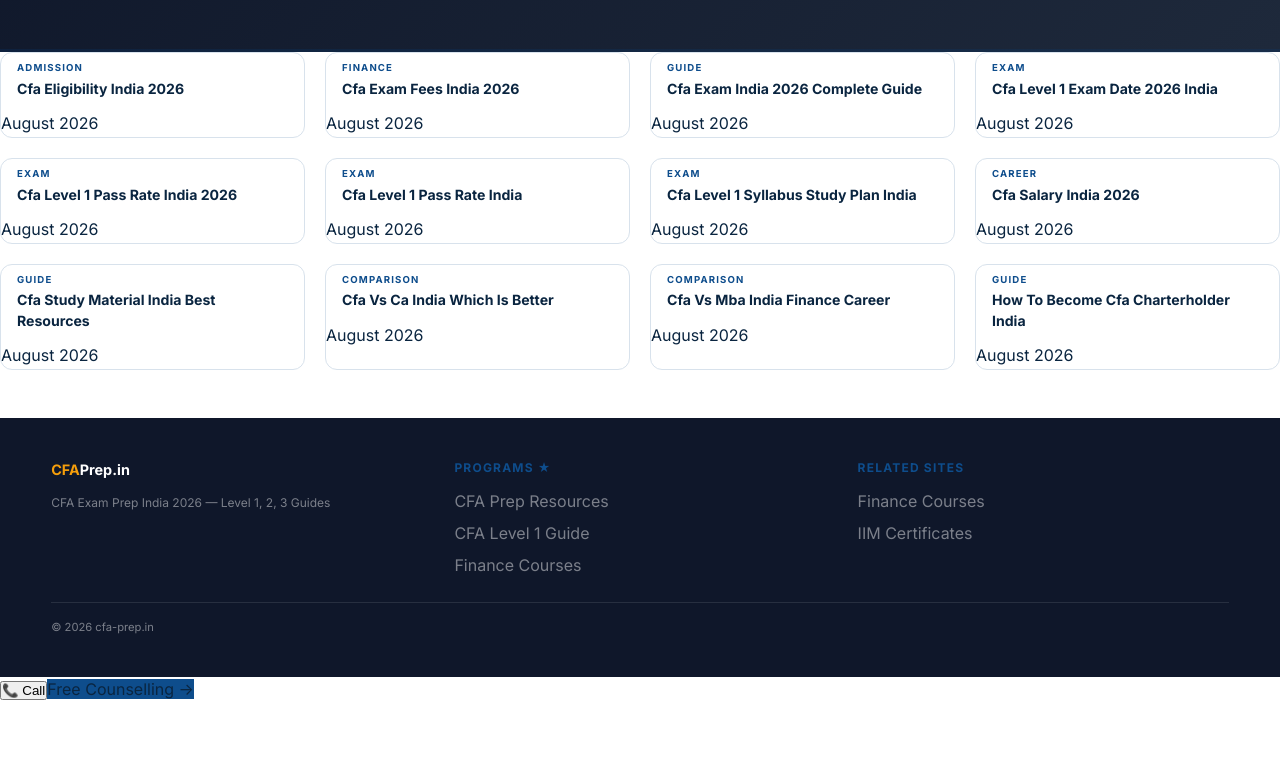
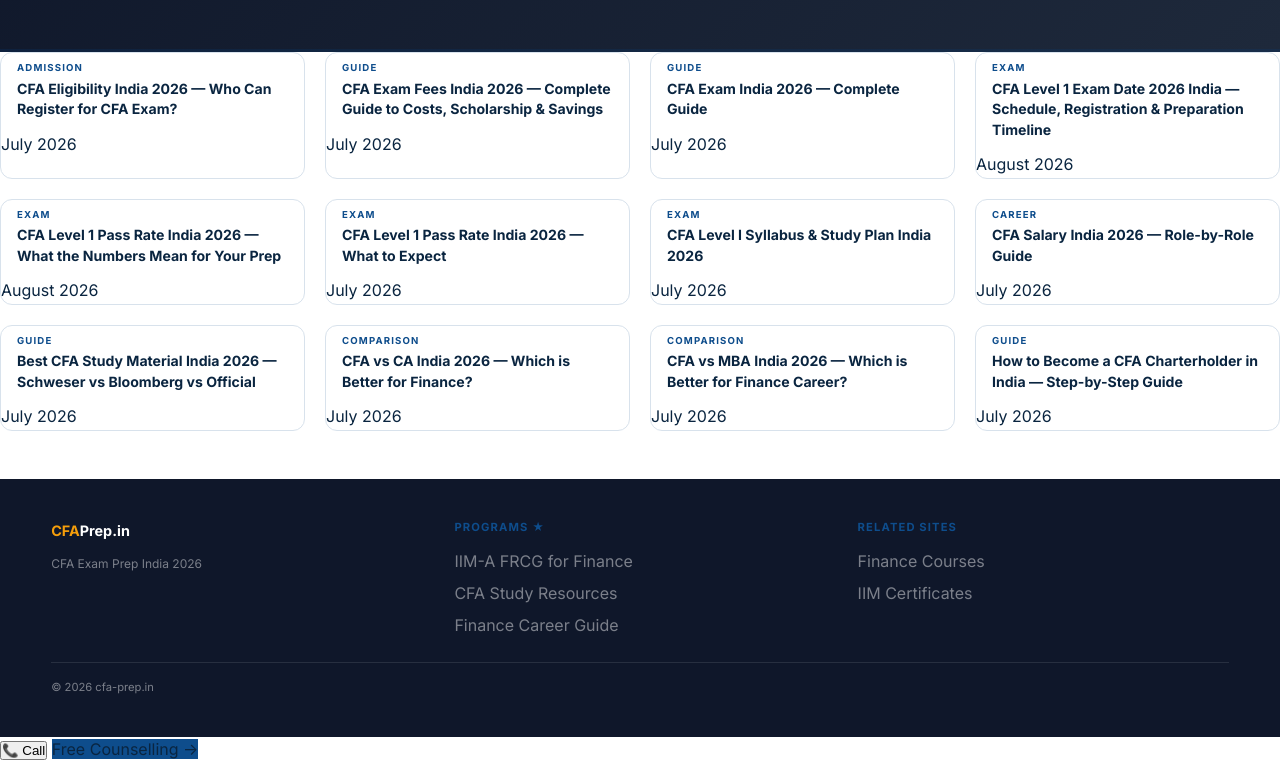
Before and after one commit to durgeshkekare-gif/cfa-prep-in, a website: page blog/index.html in a window 1280 px wide. Shown: the part 257-1020 px from the top of the page. Before the commit the page ends 960 px from the top, so only its background shows below. Drawn offline with Linux system fonts and the light colour scheme.

Commit message:
fix: blog index — real titles, real publish dates (no more hardcoded August 2026)

```diff
--- a/blog/index.html
+++ b/blog/index.html
@@ -1,7 +1,10 @@
-<!DOCTYPE html><html lang="en"><head>
+<!DOCTYPE html>
+<html lang="en">
+<head>
 <meta charset="UTF-8"><link rel="icon" href="/favicon.ico">
-<meta name="viewport" content="width=device-width,initial-scale=1.0"><meta name="robots" content="index,follow">
-<meta name="description" content="Complete CFA exam preparation guide India 2026. Level 1 exam dates, pass rates, study plan and resources for Indian candidates.">
+<meta name="viewport" content="width=device-width,initial-scale=1.0">
+<meta name="robots" content="index,follow">
+<meta name="description" content="Complete CFA exam preparation guide India 2026. Level 1, 2, 3 guides, study plan and resources.">
 <title>Blog — 12 Guides | cfa-prep.in</title>
 <link rel="canonical" href="https://cfa-prep.in/blog">
 <script async src="https://www.googletagmanager.com/gtag/js?id=G-B7D9K7Q5TM"></script>
@@ -9,35 +12,152 @@
 <link rel="preconnect" href="https://fonts.googleapis.com">
 <link href="https://fonts.googleapis.com/css2?family=Sora:wght@400;600;700;800&family=Inter:wght@300;400;500;600;700&display=swap" rel="stylesheet">
 <link rel="stylesheet" href="/assets/style.css?v=11">
-</head><body>
-<nav class="nav"><a href="/" class="nav-logo"><span style='color:#F59E0B'>CFA</span>Prep.in</a><ul class="nav-links"><li><a href="/study-plan/">Study Plan</a></li><li><a href="/resources/">Resources</a></li><li><a href="/blog/">Blog</a></li></ul><a href="/apply.html" class="nav-cta">Free Counselling</a><button class="nav-ham">&#9776;</button></nav>
+</head>
+<body>
+<nav class="nav">
+  <a href="/" class="nav-logo"><span style='color:#F59E0B'>CFA</span>Prep.in</a>
+  <ul class="nav-links"><li><a href='/study-plan/'>Study Plan</a></li><li><a href='/resources/'>Resources</a></li><li><a href='/blog/'>Blog</a></li></ul>
+  <a href="/apply.html" class="nav-cta">Free Counselling</a>
+  <button class="nav-ham">&#9776;</button>
+</nav>
 <div style="background:linear-gradient(135deg,#0F172A,#1E293B);padding:52px 4%;text-align:center;border-bottom:3px solid #0E4D8C33;">
-  <span style="font-size:.63rem;font-weight:700;letter-spacing:.16em;text-transform:uppercase;color:#0E4D8C;display:block;margin-bottom:.5rem;">12 articles · Updated August 2026</span>
+  <span style="font-size:.63rem;font-weight:700;letter-spacing:.16em;text-transform:uppercase;color:#0E4D8C;display:block;margin-bottom:.5rem;">12 articles · Updated July 2026</span>
   <h1 style="font-family:Sora,sans-serif;font-size:clamp(1.75rem,3.5vw,2.4rem);font-weight:800;color:#fff;letter-spacing:-.03em;margin-bottom:.5rem;">Guides &amp; Reviews</h1>
   <p style="font-size:.875rem;color:rgba(255,255,255,.45);max-width:520px;margin:.5rem auto 0;">Program reviews, comparisons, career guides and salary insights for professionals in India.</p>
 </div>
 <div class="blog-grid">
-<a href="/blog/cfa-eligibility-india-2026" class="blog-card"><div class="blog-card-bar" style="background:#0E4D8C;"></div><div class="blog-card-head"><span class="blog-card-cat" style="color:#0E4D8C;">Admission</span></div><div class="blog-card-body"><div class="blog-card-title">Cfa Eligibility India 2026</div><div class="blog-card-date">August 2026</div></div></a>
-<a href="/blog/cfa-exam-fees-india-2026" class="blog-card"><div class="blog-card-bar" style="background:#0E4D8C;"></div><div class="blog-card-head"><span class="blog-card-cat" style="color:#0E4D8C;">Finance</span></div><div class="blog-card-body"><div class="blog-card-title">Cfa Exam Fees India 2026</div><div class="blog-card-date">August 2026</div></div></a>
-<a href="/blog/cfa-exam-india-2026-complete-guide" class="blog-card"><div class="blog-card-bar" style="background:#0E4D8C;"></div><div class="blog-card-head"><span class="blog-card-cat" style="color:#0E4D8C;">Guide</span></div><div class="blog-card-body"><div class="blog-card-title">Cfa Exam India 2026 Complete Guide</div><div class="blog-card-date">August 2026</div></div></a>
-<a href="/blog/cfa-level-1-exam-date-2026-india" class="blog-card"><div class="blog-card-bar" style="background:#0E4D8C;"></div><div class="blog-card-head"><span class="blog-card-cat" style="color:#0E4D8C;">Exam</span></div><div class="blog-card-body"><div class="blog-card-title">Cfa Level 1 Exam Date 2026 India</div><div class="blog-card-date">August 2026</div></div></a>
-<a href="/blog/cfa-level-1-pass-rate-india-2026" class="blog-card"><div class="blog-card-bar" style="background:#0E4D8C;"></div><div class="blog-card-head"><span class="blog-card-cat" style="color:#0E4D8C;">Exam</span></div><div class="blog-card-body"><div class="blog-card-title">Cfa Level 1 Pass Rate India 2026</div><div class="blog-card-date">August 2026</div></div></a>
-<a href="/blog/cfa-level-1-pass-rate-india" class="blog-card"><div class="blog-card-bar" style="background:#0E4D8C;"></div><div class="blog-card-head"><span class="blog-card-cat" style="color:#0E4D8C;">Exam</span></div><div class="blog-card-body"><div class="blog-card-title">Cfa Level 1 Pass Rate India</div><div class="blog-card-date">August 2026</div></div></a>
-<a href="/blog/cfa-level-1-syllabus-study-plan-india" class="blog-card"><div class="blog-card-bar" style="background:#0E4D8C;"></div><div class="blog-card-head"><span class="blog-card-cat" style="color:#0E4D8C;">Exam</span></div><div class="blog-card-body"><div class="blog-card-title">Cfa Level 1 Syllabus Study Plan India</div><div class="blog-card-date">August 2026</div></div></a>
-<a href="/blog/cfa-salary-india-2026" class="blog-card"><div class="blog-card-bar" style="background:#0E4D8C;"></div><div class="blog-card-head"><span class="blog-card-cat" style="color:#0E4D8C;">Career</span></div><div class="blog-card-body"><div class="blog-card-title">Cfa Salary India 2026</div><div class="blog-card-date">August 2026</div></div></a>
-<a href="/blog/cfa-study-material-india-best-resources" class="blog-card"><div class="blog-card-bar" style="background:#0E4D8C;"></div><div class="blog-card-head"><span class="blog-card-cat" style="color:#0E4D8C;">Guide</span></div><div class="blog-card-body"><div class="blog-card-title">Cfa Study Material India Best Resources</div><div class="blog-card-date">August 2026</div></div></a>
-<a href="/blog/cfa-vs-ca-india-which-is-better" class="blog-card"><div class="blog-card-bar" style="background:#0E4D8C;"></div><div class="blog-card-head"><span class="blog-card-cat" style="color:#0E4D8C;">Comparison</span></div><div class="blog-card-body"><div class="blog-card-title">Cfa Vs Ca India Which Is Better</div><div class="blog-card-date">August 2026</div></div></a>
-<a href="/blog/cfa-vs-mba-india-finance-career" class="blog-card"><div class="blog-card-bar" style="background:#0E4D8C;"></div><div class="blog-card-head"><span class="blog-card-cat" style="color:#0E4D8C;">Comparison</span></div><div class="blog-card-body"><div class="blog-card-title">Cfa Vs Mba India Finance Career</div><div class="blog-card-date">August 2026</div></div></a>
-<a href="/blog/how-to-become-cfa-charterholder-india" class="blog-card"><div class="blog-card-bar" style="background:#0E4D8C;"></div><div class="blog-card-head"><span class="blog-card-cat" style="color:#0E4D8C;">Guide</span></div><div class="blog-card-body"><div class="blog-card-title">How To Become Cfa Charterholder India</div><div class="blog-card-date">August 2026</div></div></a>
+<a href="/blog/cfa-eligibility-india-2026" class="blog-card">
+  <div class="blog-card-bar" style="background:#0E4D8C;"></div>
+  <div class="blog-card-head">
+    <span class="blog-card-cat" style="color:#0E4D8C;">Admission</span>
+  </div>
+  <div class="blog-card-body">
+    <div class="blog-card-title">CFA Eligibility India 2026 — Who Can Register for CFA Exam?</div>
+    <div class="blog-card-date">July 2026</div>
+  </div>
+</a>
+<a href="/blog/cfa-exam-fees-india-2026" class="blog-card">
+  <div class="blog-card-bar" style="background:#0E4D8C;"></div>
+  <div class="blog-card-head">
+    <span class="blog-card-cat" style="color:#0E4D8C;">Guide</span>
+  </div>
+  <div class="blog-card-body">
+    <div class="blog-card-title">CFA Exam Fees India 2026 — Complete Guide to Costs, Scholarship & Savings</div>
+    <div class="blog-card-date">July 2026</div>
+  </div>
+</a>
+<a href="/blog/cfa-exam-india-2026-complete-guide" class="blog-card">
+  <div class="blog-card-bar" style="background:#0E4D8C;"></div>
+  <div class="blog-card-head">
+    <span class="blog-card-cat" style="color:#0E4D8C;">Guide</span>
+  </div>
+  <div class="blog-card-body">
+    <div class="blog-card-title">CFA Exam India 2026 — Complete Guide</div>
+    <div class="blog-card-date">July 2026</div>
+  </div>
+</a>
+<a href="/blog/cfa-level-1-exam-date-2026-india" class="blog-card">
+  <div class="blog-card-bar" style="background:#0E4D8C;"></div>
+  <div class="blog-card-head">
+    <span class="blog-card-cat" style="color:#0E4D8C;">Exam</span>
+  </div>
+  <div class="blog-card-body">
+    <div class="blog-card-title">CFA Level 1 Exam Date 2026 India — Schedule, Registration & Preparation Timeline</div>
+    <div class="blog-card-date">August 2026</div>
+  </div>
+</a>
+<a href="/blog/cfa-level-1-pass-rate-india-2026" class="blog-card">
+  <div class="blog-card-bar" style="background:#0E4D8C;"></div>
+  <div class="blog-card-head">
+    <span class="blog-card-cat" style="color:#0E4D8C;">Exam</span>
+  </div>
+  <div class="blog-card-body">
+    <div class="blog-card-title">CFA Level 1 Pass Rate India 2026 — What the Numbers Mean for Your Prep</div>
+    <div class="blog-card-date">August 2026</div>
+  </div>
+</a>
+<a href="/blog/cfa-level-1-pass-rate-india" class="blog-card">
+  <div class="blog-card-bar" style="background:#0E4D8C;"></div>
+  <div class="blog-card-head">
+    <span class="blog-card-cat" style="color:#0E4D8C;">Exam</span>
+  </div>
+  <div class="blog-card-body">
+    <div class="blog-card-title">CFA Level 1 Pass Rate India 2026 — What to Expect</div>
+    <div class="blog-card-date">July 2026</div>
+  </div>
+</a>
+<a href="/blog/cfa-level-1-syllabus-study-plan-india" class="blog-card">
+  <div class="blog-card-bar" style="background:#0E4D8C;"></div>
+  <div class="blog-card-head">
+    <span class="blog-card-cat" style="color:#0E4D8C;">Exam</span>
+  </div>
+  <div class="blog-card-body">
+    <div class="blog-card-title">CFA Level I Syllabus & Study Plan India 2026</div>
+    <div class="blog-card-date">July 2026</div>
+  </div>
+</a>
+<a href="/blog/cfa-salary-india-2026" class="blog-card">
+  <div class="blog-card-bar" style="background:#0E4D8C;"></div>
+  <div class="blog-card-head">
+    <span class="blog-card-cat" style="color:#0E4D8C;">Career</span>
+  </div>
+  <div class="blog-card-body">
+    <div class="blog-card-title">CFA Salary India 2026 — Role-by-Role Guide</div>
+    <div class="blog-card-date">July 2026</div>
+  </div>
+</a>
+<a href="/blog/cfa-study-material-india-best-resources" class="blog-card">
+  <div class="blog-card-bar" style="background:#0E4D8C;"></div>
+  <div class="blog-card-head">
+    <span class="blog-card-cat" style="color:#0E4D8C;">Guide</span>
+  </div>
+  <div class="blog-card-body">
+    <div class="blog-card-title">Best CFA Study Material India 2026 — Schweser vs Bloomberg vs Official</div>
+    <div class="blog-card-date">July 2026</div>
+  </div>
+</a>
+<a href="/blog/cfa-vs-ca-india-which-is-better" class="blog-card">
+  <div class="blog-card-bar" style="background:#0E4D8C;"></div>
+  <div class="blog-card-head">
+    <span class="blog-card-cat" style="color:#0E4D8C;">Comparison</span>
+  </div>
+  <div class="blog-card-body">
+    <div class="blog-card-title">CFA vs CA India 2026 — Which is Better for Finance?</div>
+    <div class="blog-card-date">July 2026</div>
+  </div>
+</a>
+<a href="/blog/cfa-vs-mba-india-finance-career" class="blog-card">
+  <div class="blog-card-bar" style="background:#0E4D8C;"></div>
+  <div class="blog-card-head">
+    <span class="blog-card-cat" style="color:#0E4D8C;">Comparison</span>
+  </div>
+  <div class="blog-card-body">
+    <div class="blog-card-title">CFA vs MBA India 2026 — Which is Better for Finance Career?</div>
+    <div class="blog-card-date">July 2026</div>
+  </div>
+</a>
+<a href="/blog/how-to-become-cfa-charterholder-india" class="blog-card">
+  <div class="blog-card-bar" style="background:#0E4D8C;"></div>
+  <div class="blog-card-head">
+    <span class="blog-card-cat" style="color:#0E4D8C;">Guide</span>
+  </div>
+  <div class="blog-card-body">
+    <div class="blog-card-title">How to Become a CFA Charterholder in India — Step-by-Step Guide</div>
+    <div class="blog-card-date">July 2026</div>
+  </div>
+</a>
 </div>
 <footer style="background:#0F172A;color:rgba(255,255,255,.45);padding:2.5rem 4%;margin-top:3rem;">
-<div style="max-width:1200px;margin:0 auto;display:grid;grid-template-columns:1fr 1fr 1fr;gap:2rem;">
-<div><div style="color:#fff;font-weight:700;font-size:.9rem;margin-bottom:.75rem;"><span style='color:#F59E0B'>CFA</span>Prep.in</div><p style="font-size:.75rem;line-height:1.7;">CFA Exam Prep India 2026 — Level 1, 2, 3 Guides</p></div>
-<div><div style="color:#0E4D8C;font-weight:700;font-size:.75rem;text-transform:uppercase;letter-spacing:.1em;margin-bottom:.75rem;">Programs ★</div><ul style="list-style:none;padding:0;margin:0;display:flex;flex-direction:column;gap:.4rem;"><li><a href="https://www.jaroeducation.com" target="_blank" rel="noopener">CFA Prep Resources</a></li><li><a href="https://www.jaroeducation.com" target="_blank" rel="noopener">CFA Level 1 Guide</a></li><li><a href="https://www.jaroeducation.com" target="_blank" rel="noopener">Finance Courses</a></li></ul></div>
-<div><div style="color:#0E4D8C;font-weight:700;font-size:.75rem;text-transform:uppercase;letter-spacing:.1em;margin-bottom:.75rem;">Related Sites</div><ul style="list-style:none;padding:0;margin:0;display:flex;flex-direction:column;gap:.4rem;"><li><a href="https://onlinefinancecourse.com">Finance Courses</a></li><li><a href="https://iimcertificate.in">IIM Certificates</a></li></ul></div>
+<div style="max-width:1200px;margin:0 auto;display:grid;grid-template-columns:1fr 1fr 1fr;gap:2rem;flex-wrap:wrap;">
+<div><div style="color:#fff;font-weight:700;font-size:.9rem;margin-bottom:.75rem;"><span style='color:#F59E0B'>CFA</span>Prep.in</div><p style="font-size:.75rem;line-height:1.7;">CFA Exam Prep India 2026</p></div>
+<div><div style="color:#0E4D8C;font-weight:700;font-size:.7rem;text-transform:uppercase;letter-spacing:.1em;margin-bottom:.75rem;">Programs ★</div><ul style="list-style:none;padding:0;margin:0;display:flex;flex-direction:column;gap:.4rem;"><li><a href="https://www.jaroeducation.com/financial-reporting-and-corporate-governance-iim-ahmedabad" target="_blank" rel="noopener">IIM-A FRCG for Finance</a></li><li><a href="https://www.jaroeducation.com" target="_blank" rel="noopener">CFA Study Resources</a></li><li><a href="https://www.jaroeducation.com" target="_blank" rel="noopener">Finance Career Guide</a></li></ul></div>
+<div><div style="color:#0E4D8C;font-weight:700;font-size:.7rem;text-transform:uppercase;letter-spacing:.1em;margin-bottom:.75rem;">Related Sites</div><ul style="list-style:none;padding:0;margin:0;display:flex;flex-direction:column;gap:.4rem;"><li><a href="https://onlinefinancecourse.com">Finance Courses</a></li><li><a href="https://iimcertificate.in">IIM Certificates</a></li></ul></div>
 </div>
 <div style="max-width:1200px;margin:1.5rem auto 0;padding-top:1rem;border-top:1px solid rgba(255,255,255,.1);font-size:.7rem;">© 2026 cfa-prep.in</div>
 </footer>
+<div class="sticky-mb">
+  <button class="smb-call" onclick="window.location.href='/apply.html'">📞 Call</button>
+  <a href="/apply.html" class="smb-cta" style="background:#0E4D8C;">Free Counselling →</a>
+</div>
 <script src="/assets/main.js?v=11"></script>
-<div class="sticky-mb"><button class="smb-call">📞 Call</button><a href="/apply.html" class="smb-cta" style="background:#0E4D8C;">Free Counselling →</a></div>
 </body></html>
```
